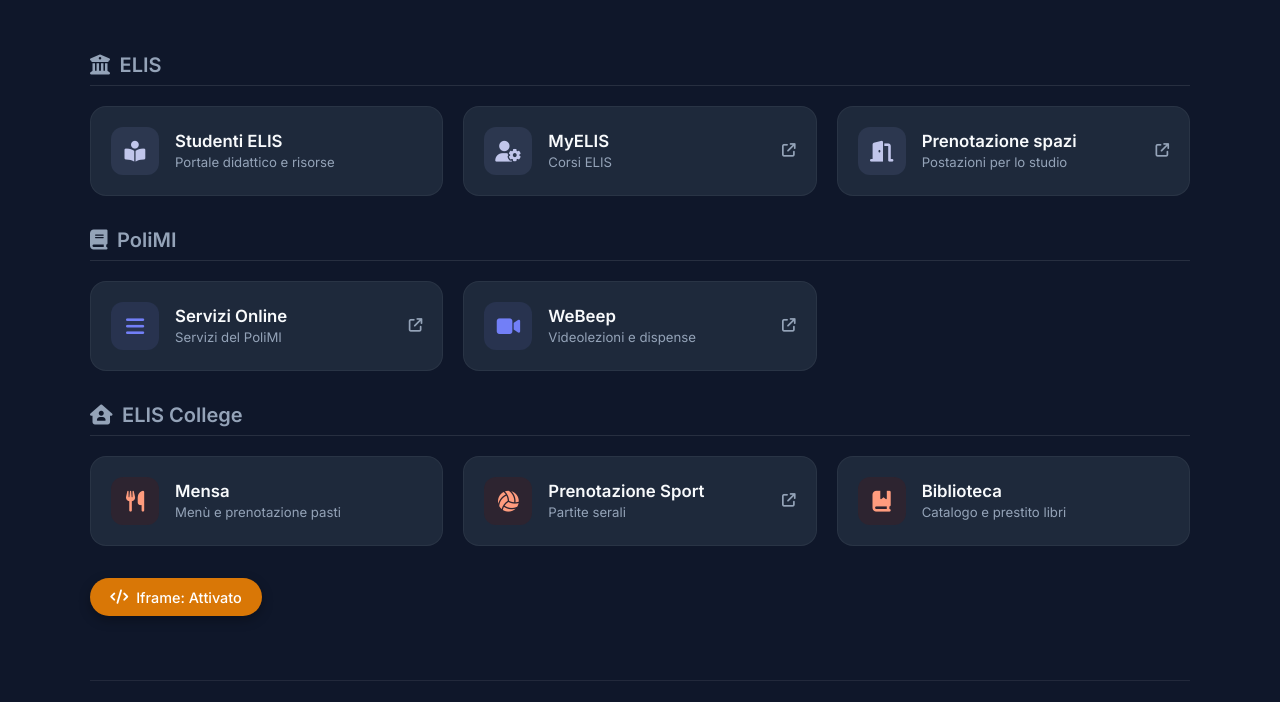
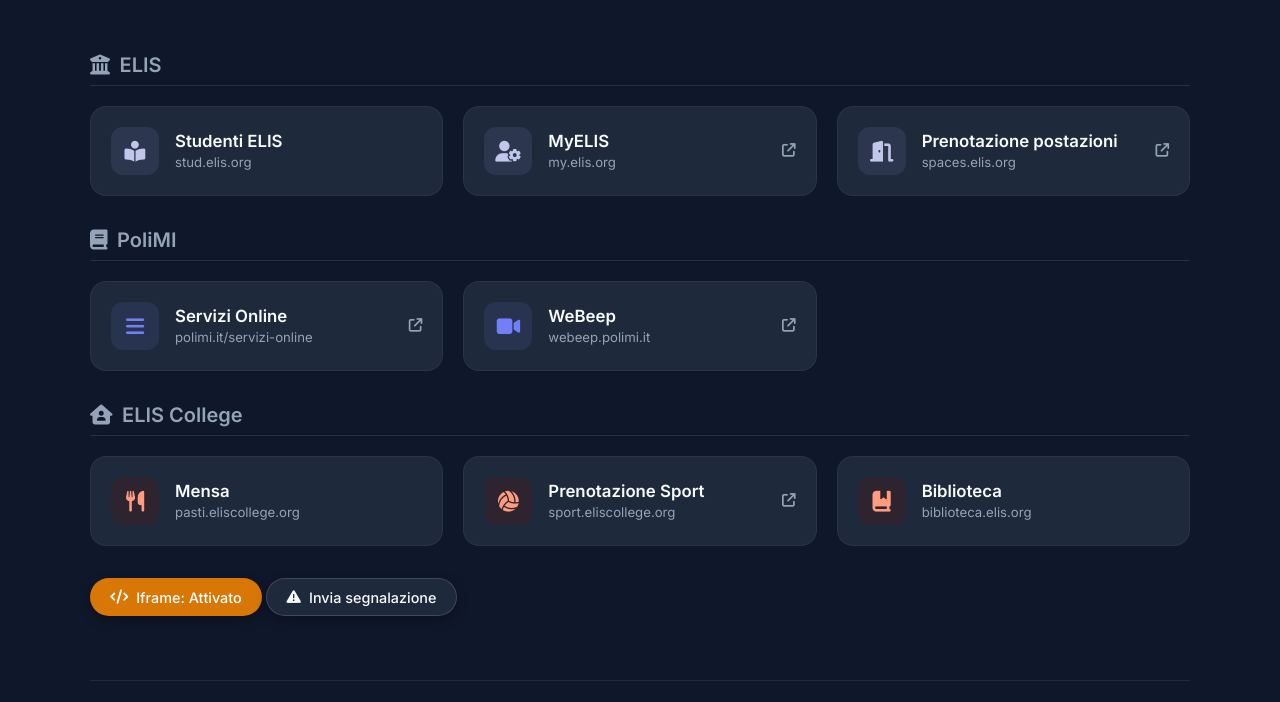
Before and after one commit to Franchin07/elis-dashboard, a plain HTML site: page index.html in a window 1280 px wide. Shown: the part 121-823 px from the top of the page. Drawn offline with Linux system fonts and the light colour scheme.

Commit message:
Link sui bottoni e segnalazione

```diff
--- a/index.html
+++ b/index.html
@@ -44,7 +44,7 @@
                         </div>
                         <div class="card-content">
                             <h3>Studenti ELIS</h3>
-                            <p>Portale didattico e risorse</p>
+                            <p>stud.elis.org</p>
                         </div>
                         <i class="fa-solid fa-arrow-up-right-from-square external-icon"></i>
                     </a>
@@ -55,7 +55,7 @@
                         </div>
                         <div class="card-content">
                             <h3>MyELIS</h3>
-                            <p>Corsi ELIS</p>
+                            <p>my.elis.org</p>
                         </div>
                         <i class="fa-solid fa-arrow-up-right-from-square external-icon"></i>
                     </a>
@@ -65,8 +65,8 @@
                             <i class="fa-solid fa-door-open"></i>
                         </div>
                         <div class="card-content">
-                            <h3>Prenotazione spazi</h3>
-                            <p>Postazioni per lo studio</p>
+                            <h3>Prenotazione postazioni</h3>
+                            <p>spaces.elis.org</p>
                         </div>
                         <i class="fa-solid fa-arrow-up-right-from-square external-icon"></i>
                     </a>
@@ -85,7 +85,7 @@
                         </div>
                         <div class="card-content">
                             <h3>Servizi Online</h3>
-                            <p>Servizi del PoliMI</p>
+                            <p>polimi.it/servizi-online</p>
                         </div>
                         <i class="fa-solid fa-arrow-up-right-from-square external-icon"></i>
                     </a>
@@ -96,7 +96,7 @@
                         </div>
                         <div class="card-content">
                             <h3>WeBeep</h3>
-                            <p>Videolezioni e dispense</p>
+                            <p>webeep.polimi.it</p>
                         </div>
                         <i class="fa-solid fa-arrow-up-right-from-square external-icon"></i>
                     </a>
@@ -115,7 +115,7 @@
                         </div>
                         <div class="card-content">
                             <h3>Mensa</h3>
-                            <p>Menù e prenotazione pasti</p>
+                            <p>pasti.eliscollege.org</p>
                         </div>
                         <i class="fa-solid fa-arrow-up-right-from-square external-icon"></i>
                     </a>
@@ -126,7 +126,7 @@
                         </div>
                         <div class="card-content">
                             <h3>Prenotazione Sport</h3>
-                            <p>Partite serali</p>
+                            <p>sport.eliscollege.org</p>
                         </div>
                         <i class="fa-solid fa-arrow-up-right-from-square external-icon"></i>
                     </a>
@@ -137,7 +137,7 @@
                         </div>
                         <div class="card-content">
                             <h3>Biblioteca</h3>
-                            <p>Catalogo e prestito libri</p>
+                            <p>biblioteca.elis.org</p>
                         </div>
                         <i class="fa-solid fa-arrow-up-right-from-square external-icon"></i>
                     </a>
@@ -148,6 +148,10 @@
                 <i class="fa-solid fa-code"></i>
                 <span id="toggle-text">Iframe: Disattivato</span>
             </button>
+            <a class="toggle-btn" href="mailto:francesco.fortunato@edu.elis.org?subject=Segnalazione ELIS Dashboard - [inserisci breve descrizione]">
+                <i class="fa-solid fa-warning"></i>
+                <span id="toggle-text">Invia segnalazione</span>
+            </a>
         </main>
     </div>
 
--- a/style.css
+++ b/style.css
@@ -291,6 +291,7 @@ body {
     cursor: pointer;
     box-shadow: 0 4px 12px rgba(0, 0, 0, 0.3);
     transition: all 0.25s cubic-bezier(0.4, 0, 0.2, 1);
+    text-decoration: none;
 }
 
 .toggle-btn:hover {
```
